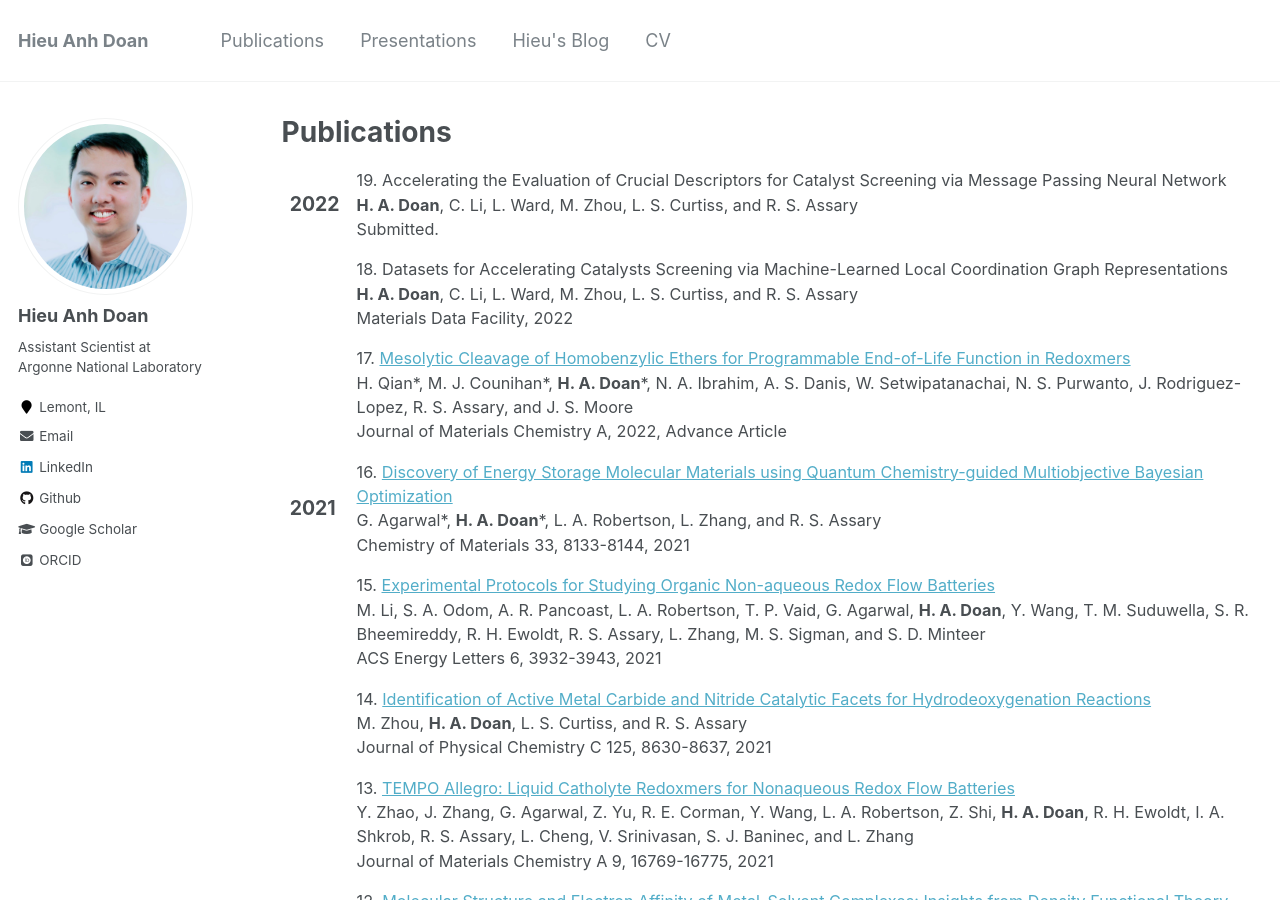
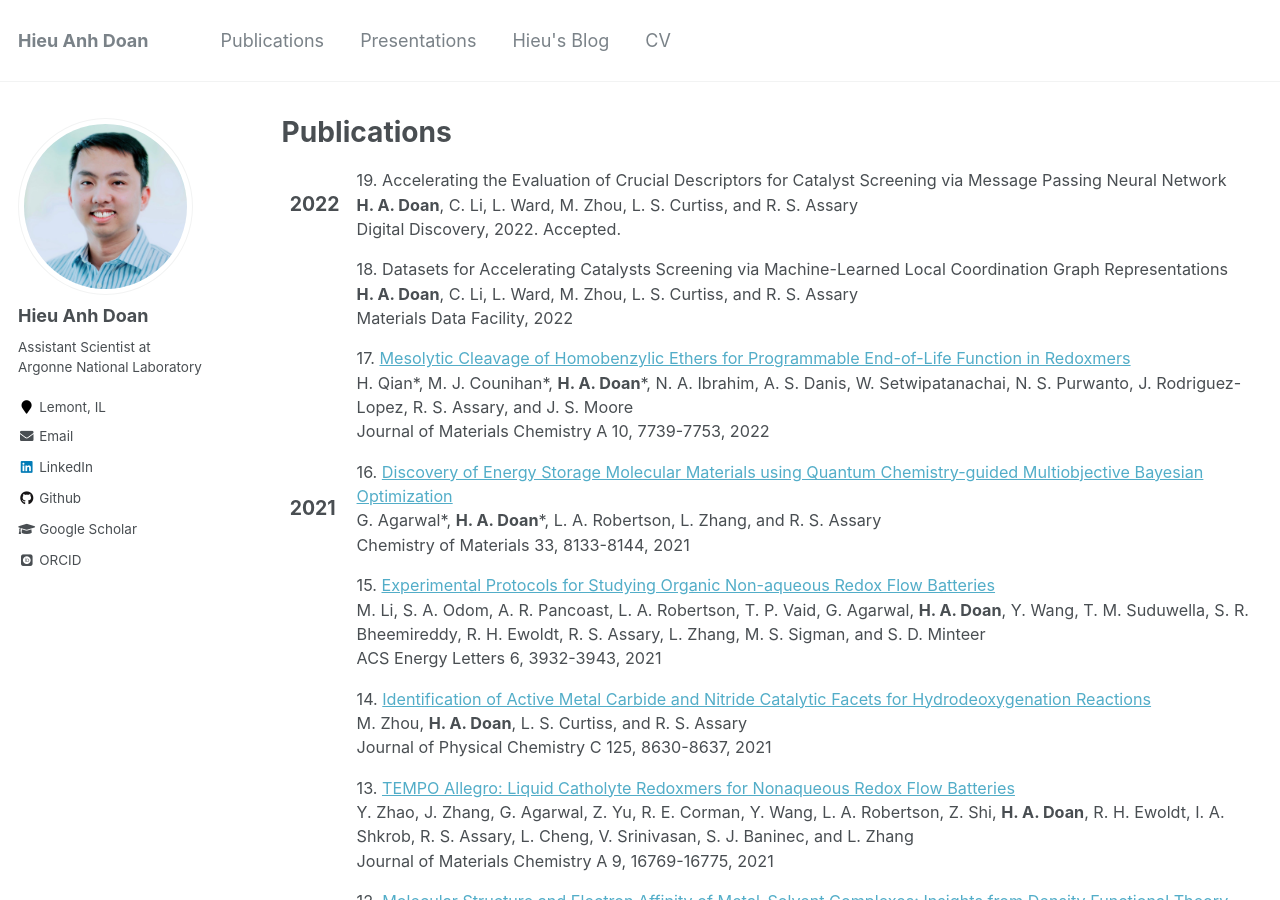
Before and after one commit to hieuadoan/hieuadoan.github.io, a Jekyll site: the page built from _pages/publications.html, in a window 1280 px wide and 900 px high. Built offline with Jekyll 4.4.1, drawn with Linux system fonts in a browser that asks for light colours; some web fonts are replaced.

Commit message:
update pub status

```diff
--- a/_pages/publications.html
+++ b/_pages/publications.html
@@ -28,7 +28,7 @@ author_profile: true
 			  <span class="authors">
 				  <b>H. A. Doan</b>, C. Li, L. Ward, M. Zhou, L. S. Curtiss, and R. S. Assary
 			  </span><br />
-			  <span class="venuetype"></span><span class="venue">Submitted.</span>
+			  <span class="venuetype"></span><span class="venue">Digital Discovery, 2022. Accepted.</span>
 			  <br />
 			  <span class="links">
 			  </span>
@@ -68,7 +68,7 @@ author_profile: true
 				H. Qian*, M. J. Counihan*, <b>H. A. Doan</b>*, N. A. Ibrahim, A. S. Danis,
 				W. Setwipatanachai, N. S. Purwanto, J. Rodriguez-Lopez, R. S. Assary, and J. S. Moore
 			</span><br />
-			<span class="venuetype"></span><span class="venue">Journal of Materials Chemistry A, 2022, Advance Article </span>
+			<span class="venuetype"></span><span class="venue">Journal of Materials Chemistry A 10, 7739-7753, 2022</span>
 			<br />
 			<span class="links">
 			</span>
```
